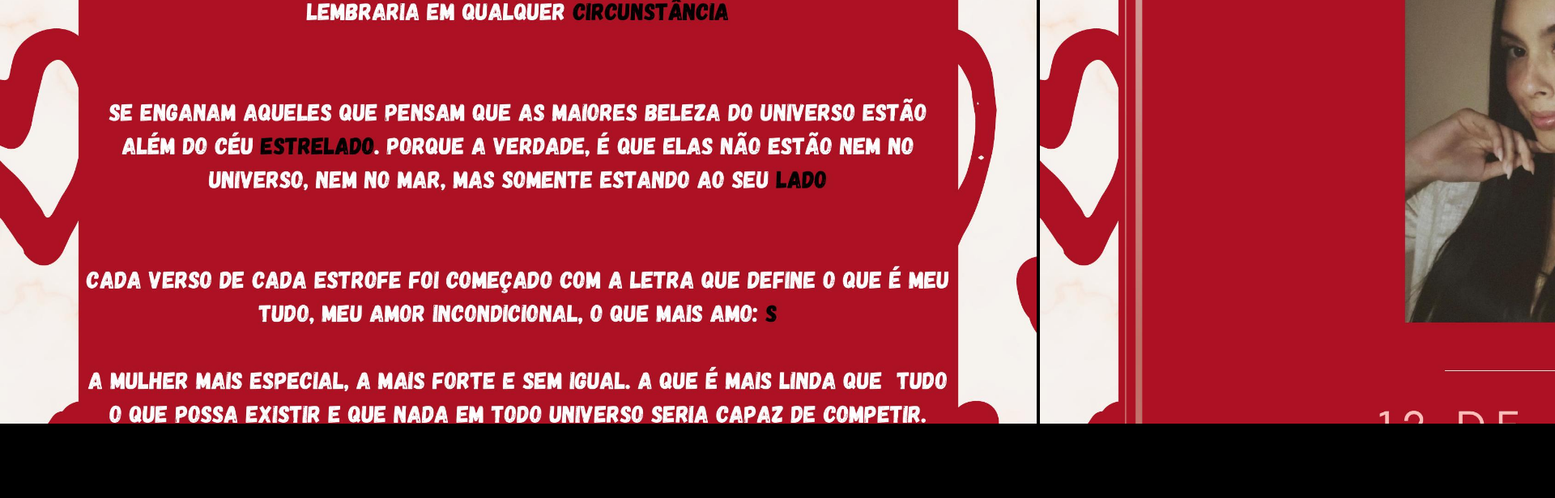
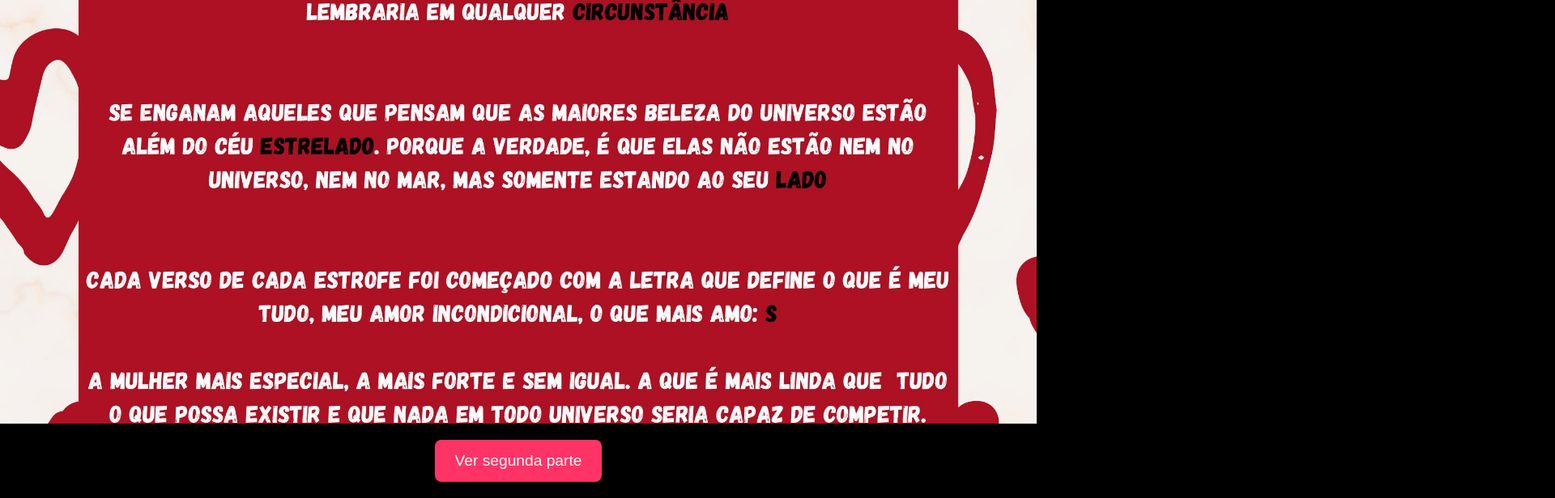
Before and after one commit to otiagoTG/dia-dos-namorados-, a plain HTML site: page index.html in a window 1280 px wide. Shown: the part 276-892 px from the top of the page at 81% size, 1920 px wide, since content can reach past the window. Before the commit the page ends 804 px from the top, so only its background shows below. Drawn offline with Linux system fonts and the light colour scheme.

Commit message:
index.html

```diff
--- a/index.html
+++ b/index.html
@@ -7,26 +7,61 @@
   <style>
     body {
       margin: 0;
-      overflow-x: scroll;
-      overflow-y: hidden;
-      white-space: nowrap;
-      height: 100vh;
+      padding: 0;
       background-color: #000;
+      font-family: sans-serif;
+      color: white;
+      text-align: center;
     }
     .slide {
-      display: inline-block;
+      width: 100vw;
       height: 100vh;
-      width: 100vw;
+      overflow: hidden;
     }
     .slide img {
       width: 100vw;
       height: 100vh;
       object-fit: cover;
     }
+    .button-container {
+      margin: 20px 0;
+    }
+    button {
+      background-color: #ff3366;
+      border: none;
+      color: white;
+      padding: 15px 25px;
+      font-size: 1.2em;
+      border-radius: 8px;
+      cursor: pointer;
+      transition: background-color 0.3s;
+    }
+    button:hover {
+      background-color: #e0295c;
+    }
+    #pagina2 {
+      display: none;
+      animation: fadeIn 1s ease-in-out;
+    }
+    @keyframes fadeIn {
+      from {opacity: 0;}
+      to {opacity: 1;}
+    }
   </style>
+  <script>
+    function mostrarSegundaParte() {
+      document.getElementById('pagina2').style.display = 'block';
+      document.getElementById('btnVer').style.display = 'none';
+    }
+  </script>
 </head>
 <body>
   <div class="slide"><img src="pagina1.jpg" alt="Mensagem parte 1"></div>
-  <div class="slide"><img src="pagina2.jpg" alt="Mensagem parte 2"></div>
+  <div class="button-container">
+    <button id="btnVer" onclick="mostrarSegundaParte()">Ver segunda parte</button>
+  </div>
+  <div class="slide" id="pagina2">
+    <img src="pagina2.jpg" alt="Mensagem parte 2">
+  </div>
 </body>
 </html>
```
